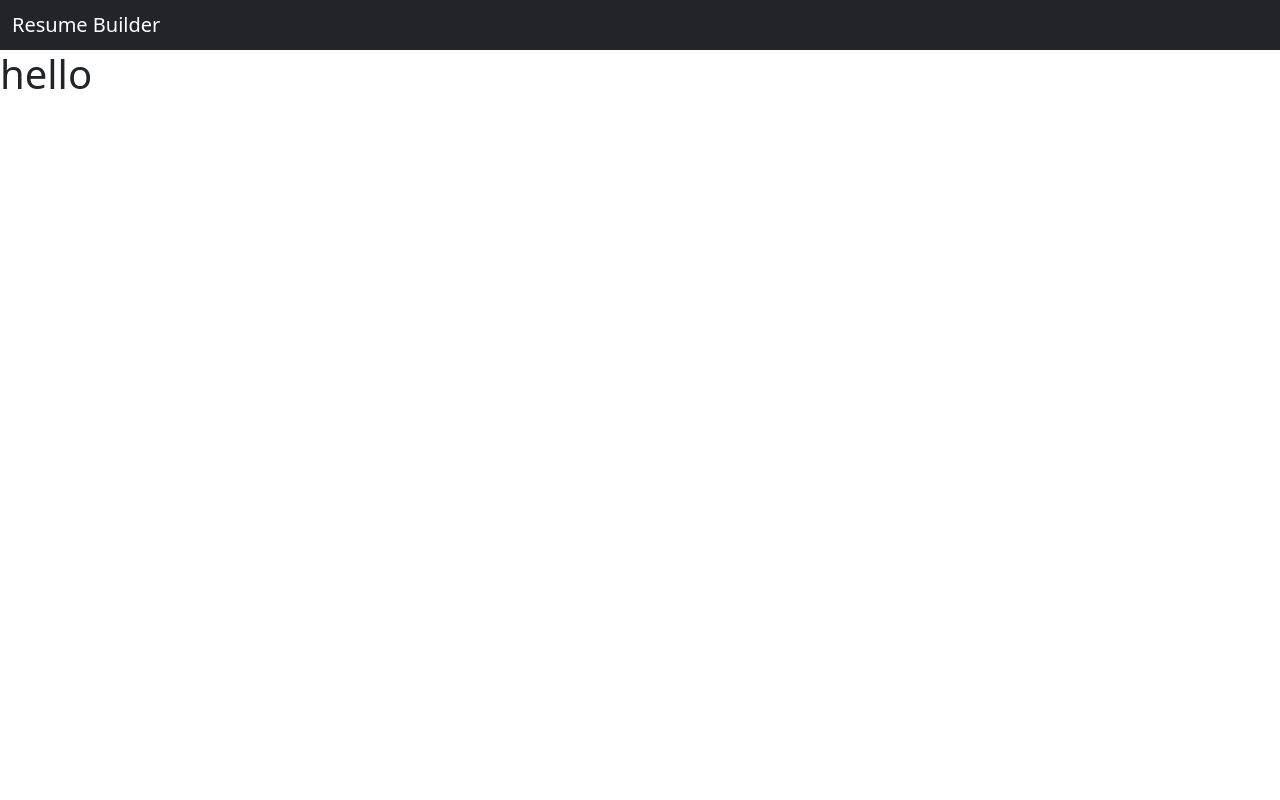
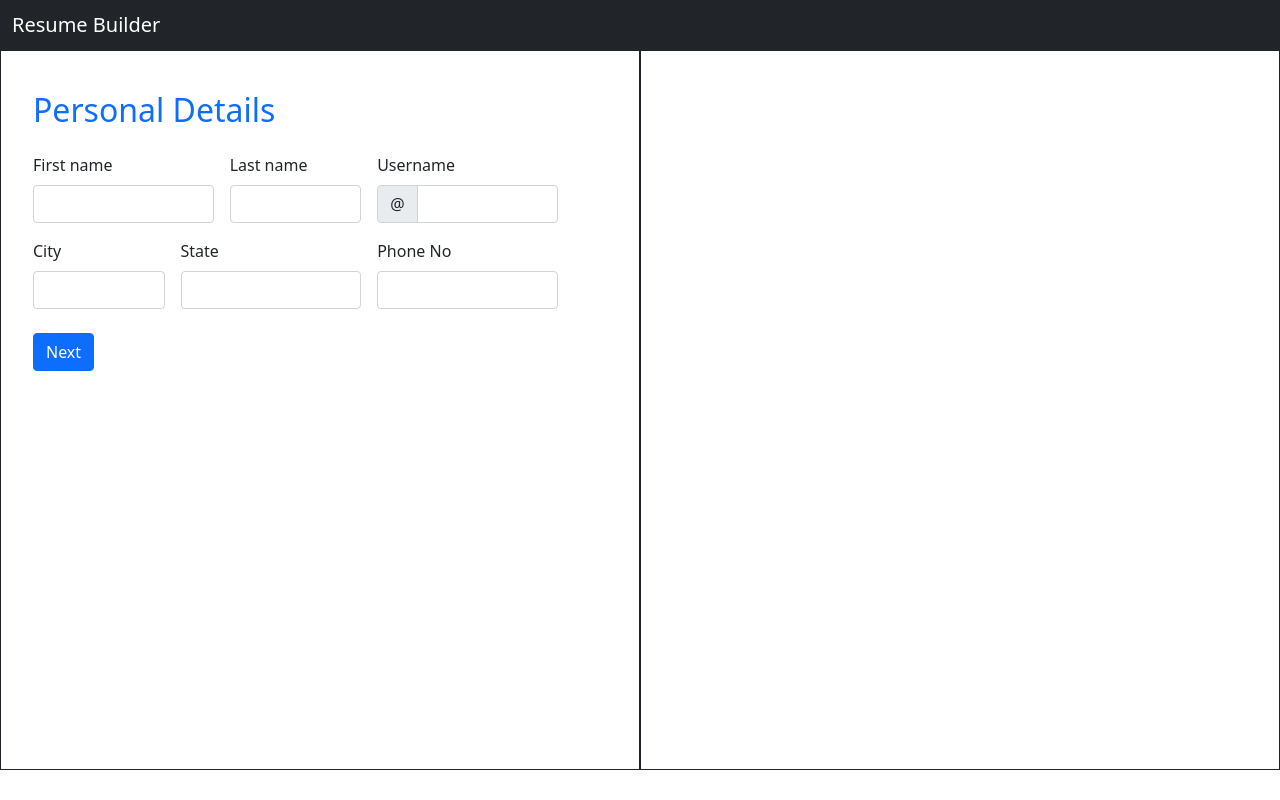
Before and after one commit to harsimran27/Resume-Builder, a React (Create React App) app: page /personal in a window 1280 px wide. Built offline with nearby package versions, Linux system fonts and the light colour scheme; no server answers.

Commit message:
save personal details using redux

```diff
--- /dev/null
+++ b/src/components/css/personal.css
@@ -0,0 +1,9 @@
+.personal-container {
+  height: 90vh;
+  display: flex;
+}
+
+.personal-details{
+    width: 50%;
+    border: 1px solid;
+}
--- /dev/null
+++ b/src/components/css/preview.css
@@ -0,0 +1,4 @@
+.preview-container {
+  width: 50%;
+  border: 1px solid;
+}
--- a/src/components/personal.jsx
+++ b/src/components/personal.jsx
@@ -1,7 +1,126 @@
+import Preview from "./preview";
+import "./css/personal.css";
+import { useDispatch, useSelector } from "react-redux";
+import { detailsCreator } from "../redux/detailsAction";
+
 let Personal = () => {
+  let details = useSelector((state) => state.details);
+  console.log(details);
+  let dispatch = useDispatch();
+
+  let { fName, lName, Email, City, State, PhoneNo } = details;
+
   return (
     <>
-      <h1>hello</h1>
+      <div className="personal-container">
+        <div className="personal-details">
+          <form class="row g-3 m-4">
+            <h2 className="text-primary">Personal Details</h2>
+            <div class="col-md-4">
+              <label for="validationDefault01" class="form-label">
+                First name
+              </label>
+              <input
+                type="text"
+                onChange={(e) => {
+                  dispatch(detailsCreator({ fName: e.currentTarget.value }));
+                }}
+                class="form-control"
+                id="validationDefault01"
+                value={fName}
+                required
+              />
+            </div>
+            <div class="col-md-3">
+              <label for="validationDefault02" class="form-label">
+                Last name
+              </label>
+              <input
+                type="text"
+                onChange={(e) => {
+                  dispatch(detailsCreator({ lName: e.currentTarget.value }));
+                }}
+                class="form-control"
+                id="validationDefault02"
+                value={lName}
+                required
+              />
+            </div>
+            <div class="col-md-4">
+              <label for="validationDefaultUsername" class="form-label">
+                Username
+              </label>
+              <div class="input-group">
+                <span class="input-group-text" id="inputGroupPrepend2">
+                  @
+                </span>
+                <input
+                  type="text"
+                  onChange={(e) => {
+                    dispatch(detailsCreator({ Email: e.currentTarget.value }));
+                  }}
+                  class="form-control"
+                  id="validationDefaultUsername"
+                  aria-describedby="inputGroupPrepend2"
+                  value={Email}
+                  required
+                />
+              </div>
+            </div>
+            <div class="col-md-3">
+              <label for="validationDefault03" class="form-label">
+                City
+              </label>
+              <input
+                type="text"
+                onChange={(e) => {
+                  dispatch(detailsCreator({ City: e.currentTarget.value }));
+                }}
+                class="form-control"
+                id="validationDefault03"
+                value={City}
+                required
+              />
+            </div>
+            <div class="col-md-4">
+              <label for="validationDefault03" class="form-label">
+                State
+              </label>
+              <input
+                type="text"
+                onChange={(e) => {
+                  dispatch(detailsCreator({ State: e.currentTarget.value }));
+                }}
+                class="form-control"
+                id="validationDefault03"
+                value={State}
+                required
+              />
+            </div>
+            <div class="col-md-4">
+              <label for="validationDefault05" class="form-label">
+                Phone No
+              </label>
+              <input
+                type="text"
+                onChange={(e) => {
+                  dispatch(detailsCreator({ PhoneNo: e.currentTarget.value }));
+                }}
+                class="form-control"
+                id="validationDefault05"
+                value={PhoneNo}
+                required
+              />
+            </div>
+            <div class="col-12 mt-4">
+              <button class="btn btn-primary" type="submit">
+                Next
+              </button>
+            </div>
+          </form>
+        </div>
+        <Preview />
+      </div>
     </>
   );
 };
--- /dev/null
+++ b/src/components/preview.jsx
@@ -0,0 +1,11 @@
+import "./css/preview.css";
+
+let Preview = ()=>{
+    return(
+        <>
+        <div className="preview-container"></div>
+        </>
+    );
+}
+
+export default Preview;
--- /dev/null
+++ b/src/redux/detailsAction.js
@@ -0,0 +1,6 @@
+export const detailsCreator = (details)=>{
+    return{
+        type:"SET_DETAILS",
+        payload:details,
+    }
+}
--- /dev/null
+++ b/src/redux/detailsReducer.js
@@ -0,0 +1,23 @@
+let initialState = {
+    fName:"",
+    lName:"",
+    Email:"",
+    City:"",
+    state:"",
+    PhoneNo:"",
+    Degree:"",
+    CGPA:"",
+    Institute_Name:"",
+    year:"",
+}
+
+let detailsReducer = (state=initialState,action)=>{
+    switch(action.type){
+        case "SET_DETAILS":
+            return {...state,...action.payload};
+        default:
+            return state;
+    }
+}
+
+export default detailsReducer;
--- a/src/redux/rootReducer.js
+++ b/src/redux/rootReducer.js
@@ -1,10 +1,12 @@
 import userReducer from "./userReducer"
 import { combineReducers } from "redux";
 import templateReducer from "./templateReducer";
+import detailsReducer from "./detailsReducer";
 
 let rootReducer = combineReducers({
     template: templateReducer,
     user: userReducer,
+    details: detailsReducer,
 })
 
 export default rootReducer;
```
